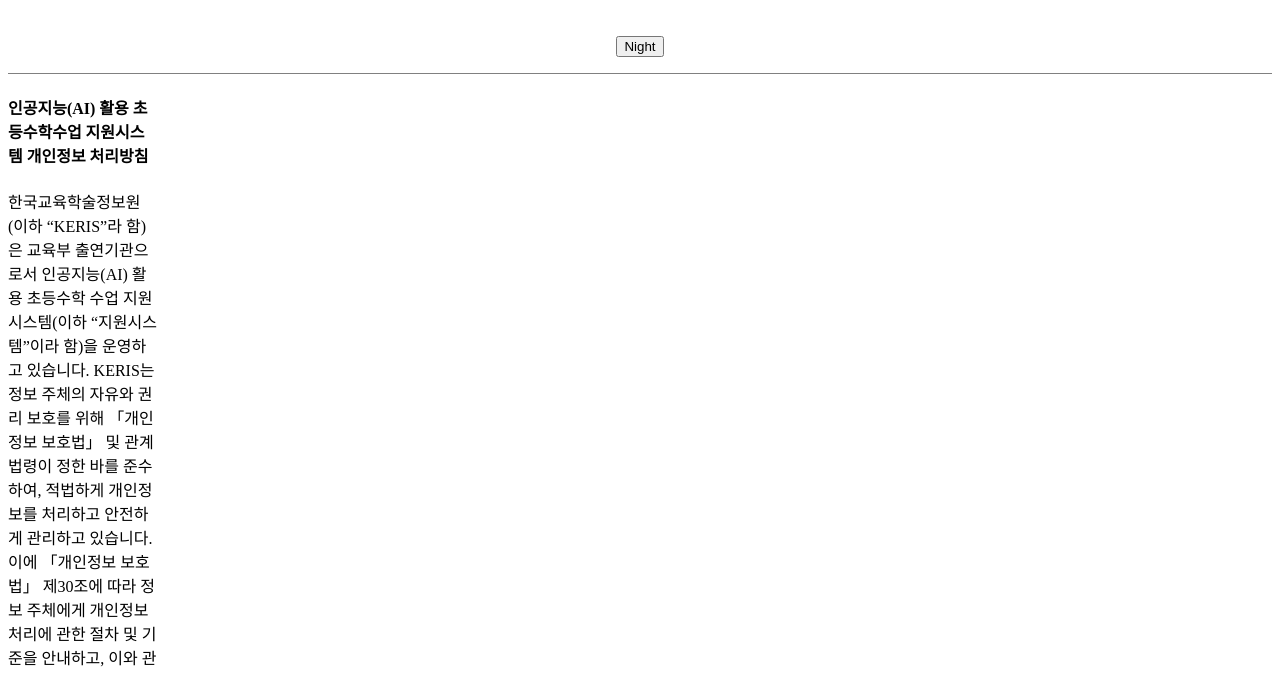
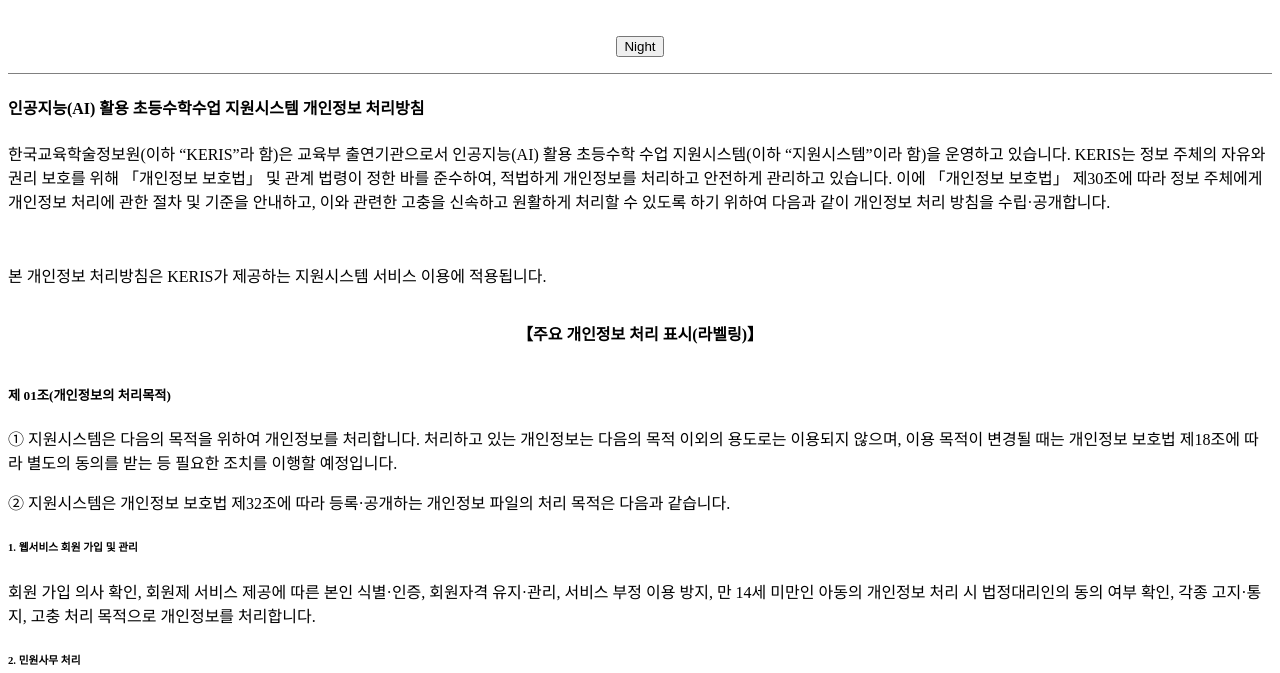
Before and after one commit to bl6007/web, a plain HTML site: page index.html in a window 1280 px wide. Shown: the part 93-766 px from the top of the page. Drawn offline with Linux system fonts and the light colour scheme.

Commit message:
Update index.html

```diff
--- a/index.html
+++ b/index.html
@@ -39,7 +39,7 @@
         <input type="button" name="btn_DayNight" value="Night" onclick=" nightDayHandler(this)">
       </p>
     </div>
-    <div id="grid">
+    <div>
 <!--       <ol>
         <li><a href="1.html" target="_blank">등장인물</a></li>
         <li><a href="2.html" target="_blank">코옵리스트</a></li>
```
